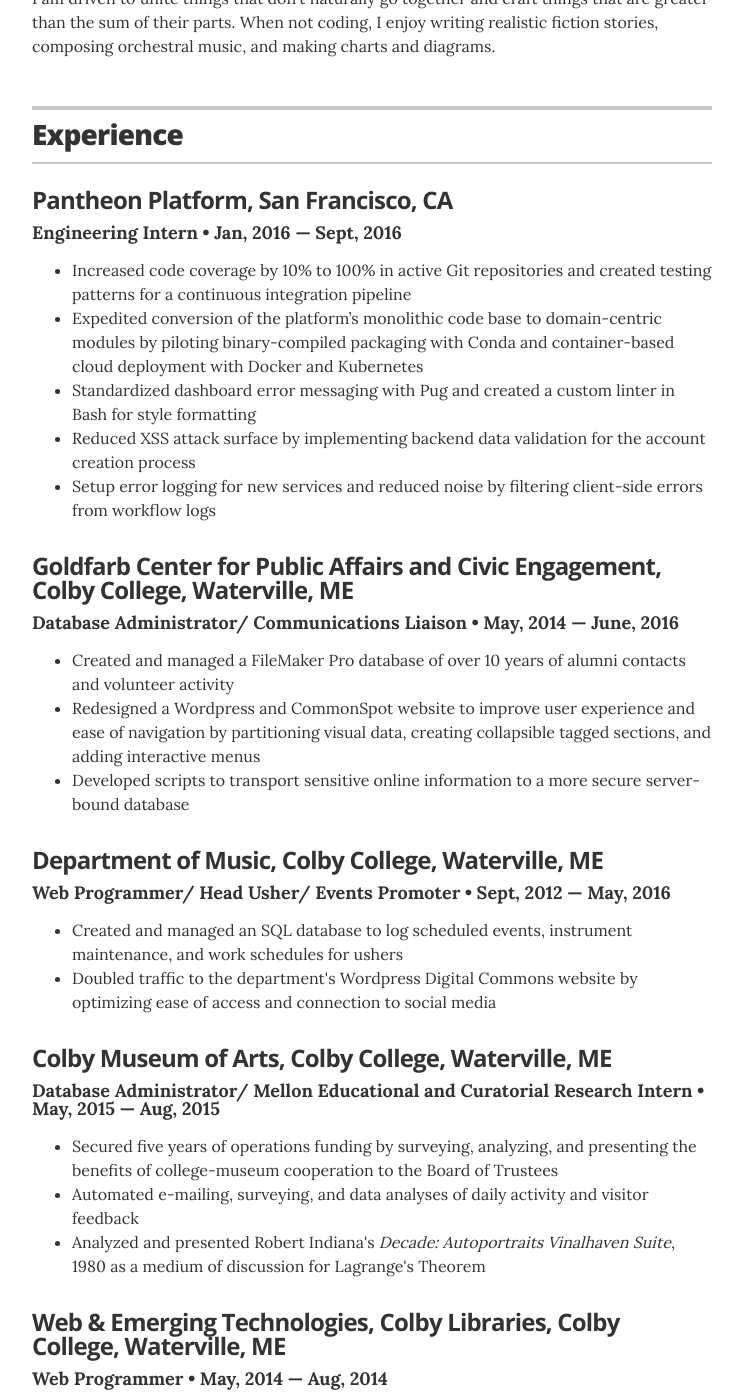
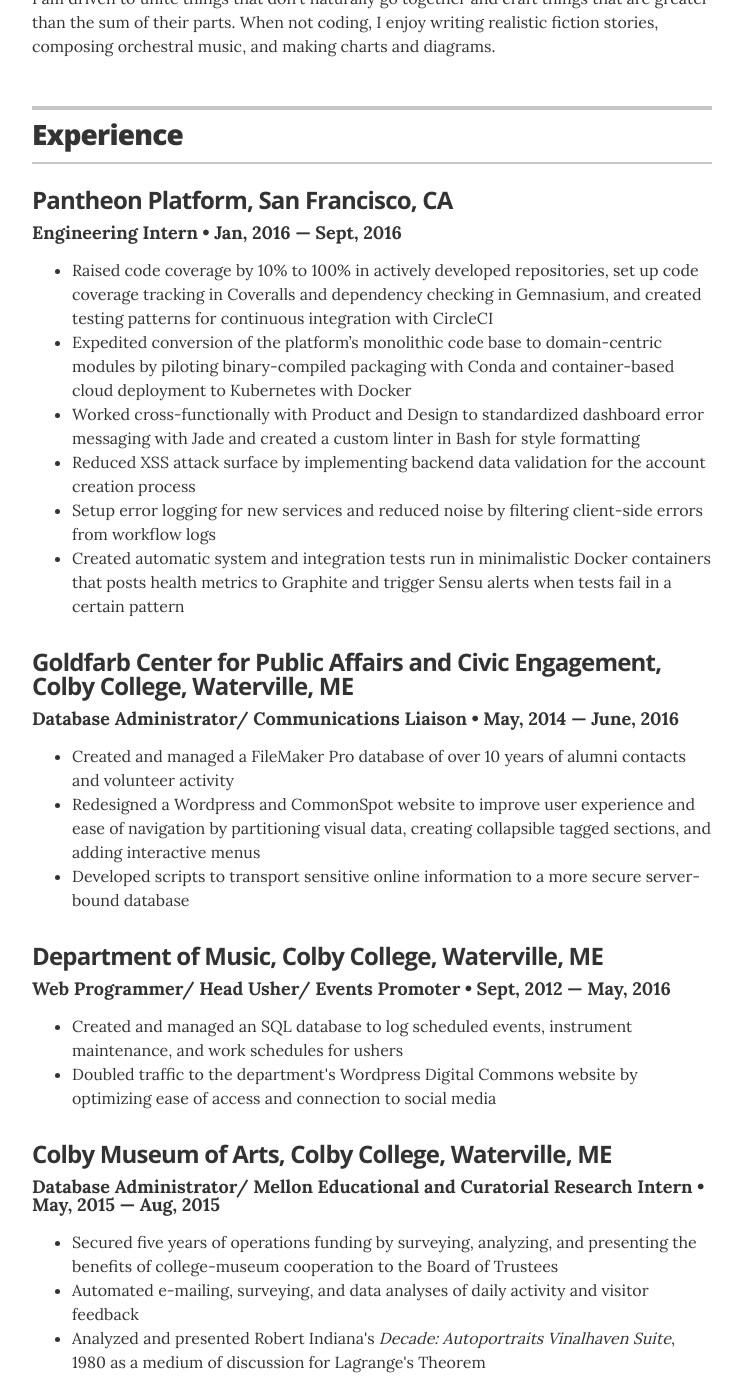
Before and after one commit to RazzYoshi/resume, a Jekyll site: the page built from index.html, in a window 1280 px wide and 1400 px high, scrolled down 967 px. Shown: the whole window, without its empty margins (268-1011 px from the left). Built offline with Jekyll 4.4.1, drawn with Linux system fonts in a browser that asks for light colours; some of the changed text lies outside the part shown.

Commit message:
Update information September 2016

```diff
--- a/_layouts/resume.html
+++ b/_layouts/resume.html
@@ -92,11 +92,12 @@
           <h3 class="resume-item-title" itemprop="name">Pantheon Platform, San Francisco, CA</h3>
           <h4 class="resume-item-details" itemprop="description">Engineering Intern &bull; Jan, 2016 &mdash; Sept, 2016</h4>
           <ul class="resume-item-list">
-            <li>Increased code coverage by 10% to 100% in active Git repositories and created testing patterns for a continuous integration pipeline</li>
-            <li>Expedited conversion of the platform’s monolithic code base to domain-centric modules by piloting binary-compiled packaging with Conda and container-based cloud deployment with Docker and Kubernetes</li>
-            <li>Standardized dashboard error messaging with Pug and created a custom linter in Bash for style formatting</li>
+            <li>Raised code coverage by 10% to 100% in actively developed repositories, set up code coverage tracking in Coveralls and dependency checking in Gemnasium, and created testing patterns for continuous integration with CircleCI</li>
+            <li>Expedited conversion of the platform’s monolithic code base to domain-centric modules by piloting binary-compiled packaging with Conda and container-based cloud deployment to Kubernetes with Docker</li>
+            <li>Worked cross-functionally with Product and Design to standardized dashboard error messaging with Jade and created a custom linter in Bash for style formatting</li>
             <li>Reduced XSS attack surface by implementing backend data validation for the account creation process</li>
             <li>Setup error logging for new services and reduced noise by filtering client-side errors from workflow logs</li>
+            <li>Created automatic system and integration tests run in minimalistic Docker containers that posts health metrics to Graphite and trigger Sensu alerts when tests fail in a certain pattern</li>
           </ul>
         </div><!-- end of resume-item -->
 
@@ -134,6 +135,7 @@
           <h4 class="resume-item-details" itemprop="description">Web Programmer &bull; May, 2014 &mdash; Aug, 2014</h4>
           <ul class="resume-item-list">
             <li>Co-administrated the migration of the library website to an off-campus server and upgrade from LibGuides v1 to WordPress and LibGuides v2</li>
+            <li>Redesigned library website for more fluid navigation and more intuitive organization using HTML tables and collapsible sections and accordians and infoboxes done in WordPress markdown</li>
           </ul>
         </div><!-- end of resume-item -->
 
```
